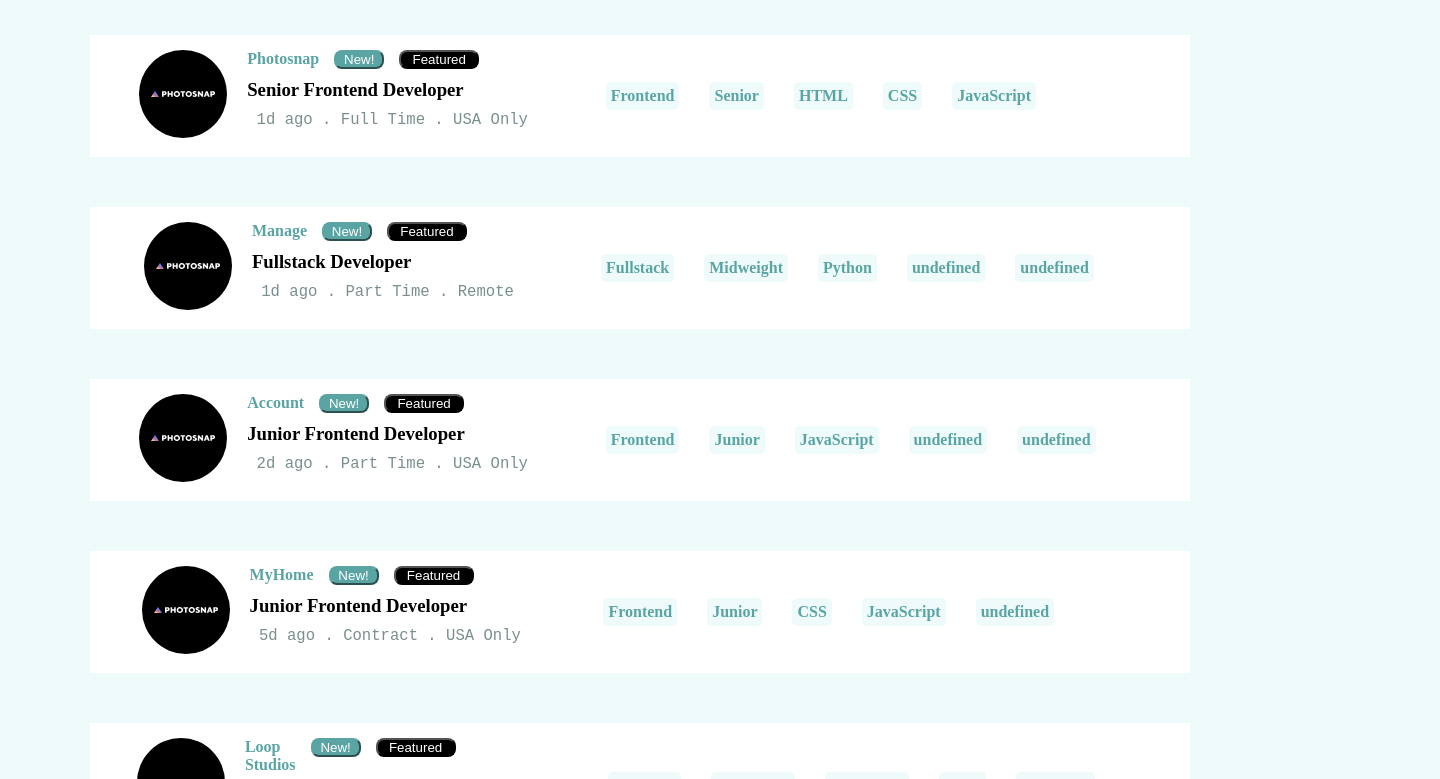
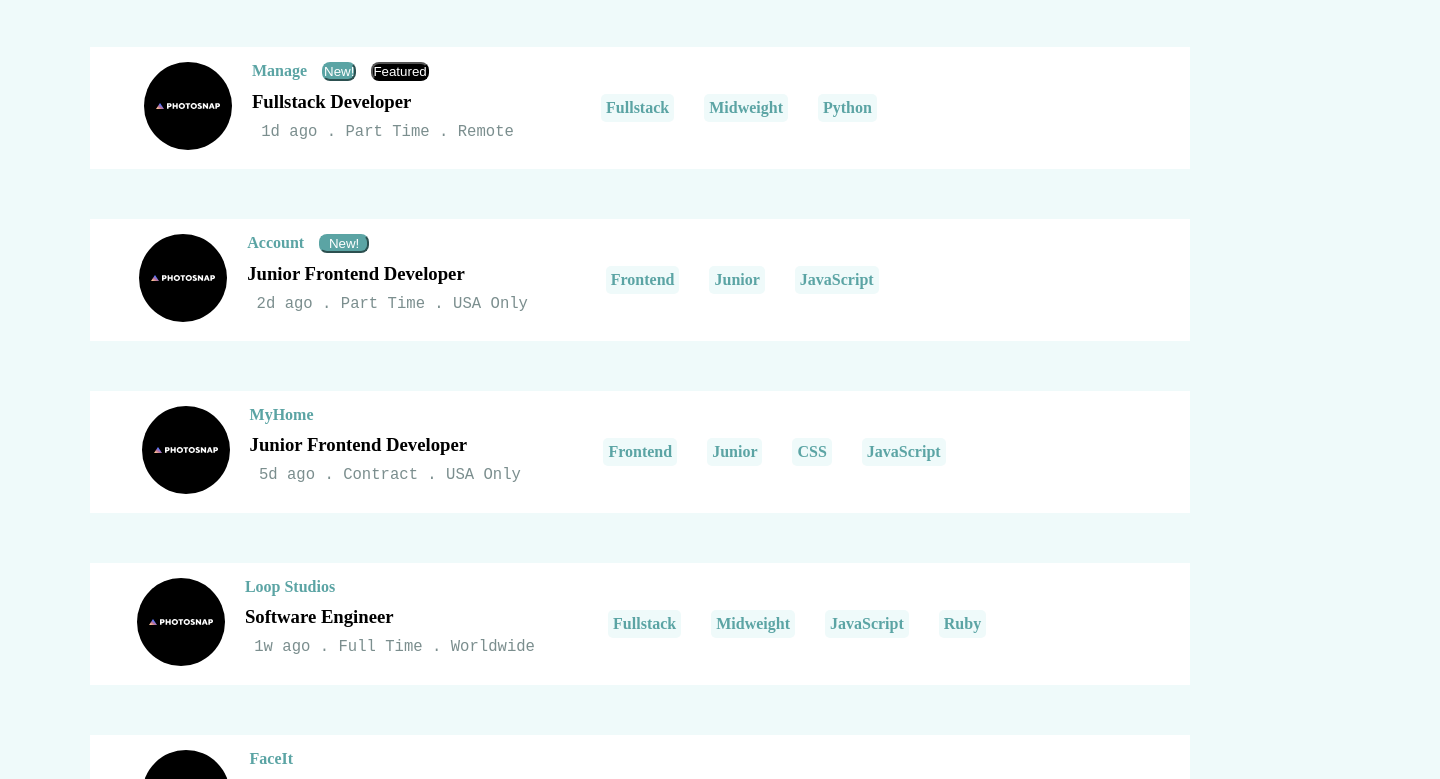
Before and after one commit to Toluen9/Axia-Project-3, a plain HTML site: page index.html in a window 1280 px wide. Shown: the part 175-954 px from the top of the page, 1440 px wide, since content can reach past the window. Drawn offline with Linux system fonts and the light colour scheme.

Commit message:
changes in features

```diff
--- a/index.html
+++ b/index.html
@@ -10,7 +10,7 @@
 <body>
     <div class="">
         <header>
-            <img src="img/bg-header-desktop.svg" alt="">
+            <!-- <img src="img/bg-header-desktop.svg" alt=""> -->
         </header>
         <main id="job-advert">
             <div class="hero">
--- a/script.js
+++ b/script.js
@@ -49,8 +49,8 @@ async function fetchData() {
             <div class="phtsnp">
                 <div class="photosnap">
                     <div> <p class="photo--prg">${eachData.company} </p> </div>
-                    <div> <button class="btn--new">New!</button> </div>
-                    <div>  <button class="btn--ft">Featured</button></div>
+                   ${eachData.new ? '<button class="btn--new">New!</button>' : ''}
+                ${eachData.featured ? '<button class="btn--ft">Featured</button>' : ''}
                 </div>
 
                 <h3>${eachData.position}  </h3>
@@ -61,11 +61,9 @@ async function fetchData() {
 
         </div>
         <div class="frontend">
-            <div class="frnt">${eachData.role} </div>
-            <div class="frnt">${eachData.level} </div>
-            <div class="frnt">${eachData.languages[0]}</div>
-            <div class="frnt">${eachData.languages[1]}</div>
-            <div class="frnt">${eachData.languages[2]}</div>
+             ${eachData.role ? `<div class="frnt">${eachData.role}</div>` : ''}
+             ${eachData.level ? `<div class="frnt">${eachData.level}</div>` : ''}
+             ${eachData.languages.map((language) => `<div class="frnt">${language}</div>`).join('')}
         </div>
     </div>
 </main>`
@@ -73,3 +71,53 @@ async function fetchData() {
   })
   .join("");
 }
+
+
+
+
+
+
+
+
+
+
+
+
+// function displayData(fetchData) {
+//   console.log(fetchData);
+//   container.innerHTML = "";
+
+//   const jobListings = fetchData.map((eachData, index) => {
+//     return `
+//       <main id="job-advert">
+//         <div class="hero">
+//           <div class="photosnap--img">
+//             <div class="photosnaplogo">
+//               <img src="./img/photosnap.svg" alt="photosnap img">
+//             </div>
+//             <div class="phtsnp">
+//               <div class="photosnap">
+//                 <div>
+//                   <p class="photo--prg">${eachData.company}</p>
+//                 </div>
+//                 ${eachData.new ? '<button class="btn--new">New!</button>' : ''}
+//                 ${eachData.featured ? '<button class="btn--ft">Featured</button>' : ''}
+//               </div>
+//               <h3>${eachData.position}</h3>
+//               <div>
+//                 <pre>${eachData.postedAt} . ${eachData.contract} . ${eachData.location}</pre>
+//               </div>
+//             </div>
+//           </div>
+//           <div class="frontend">
+//             ${eachData.role ? `<div class="frnt">${eachData.role}</div>` : ''}
+//             ${eachData.level ? `<div class="frnt">${eachData.level}</div>` : ''}
+//             ${eachData.languages.map((language) => `<div class="frnt">${language}</div>`).join('')}
+//           </div>
+//         </div>
+//       </main>
+//     `;
+//   }).join('');
+
+//   container.innerHTML = jobListings;
+// }
```
